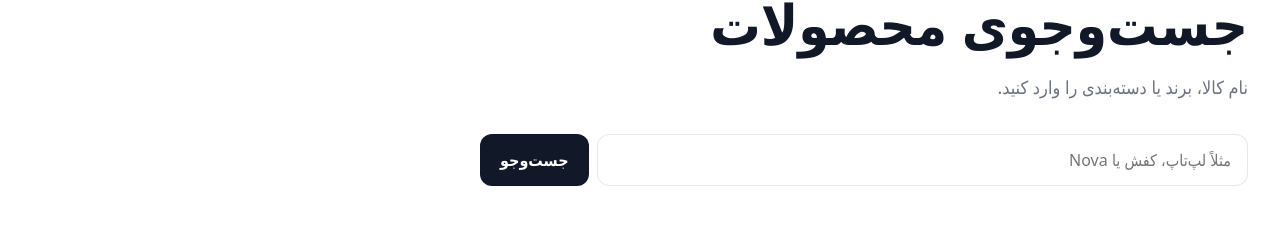
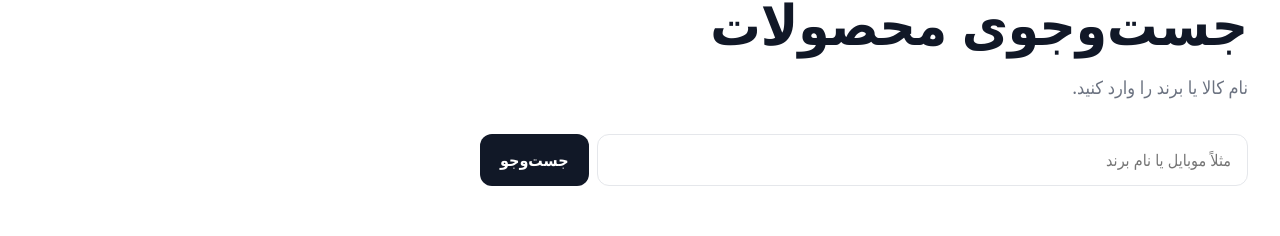
Before and after one commit to miran-digital/miran-website, a Next.js app in the folder apps/web/: page /search in a window 1280 px wide. Shown: the part 276-512 px from the top of the page. Built offline with nearby package versions, Linux system fonts and the light colour scheme.

Commit message:
feat(storefront): search real database products

```diff
--- a/apps/web/src/app/search/page.tsx
+++ b/apps/web/src/app/search/page.tsx
@@ -1,10 +1,12 @@
 import type { Metadata } from "next";
 import { Container } from "@miran/ui";
-import { searchCatalogProducts } from "@/features/catalog/catalog-data";
 import { ProductGrid } from "@/features/catalog/product-grid";
+import { searchRealCatalogProducts } from "@/features/catalog/real-search-data";
 import styles from "@/features/catalog/discovery.module.css";
 
 type SearchParams = Record<string, string | string[] | undefined>;
+
+export const dynamic = "force-dynamic";
 
 function firstValue(value: string | string[] | undefined) {
   return Array.isArray(value) ? value[0] : value;
@@ -34,7 +36,7 @@ export default async function SearchPage({
 }) {
   const raw = await searchParams;
   const query = (firstValue(raw.q) ?? "").trim().slice(0, 100);
-  const result = await searchCatalogProducts({
+  const result = await searchRealCatalogProducts({
     query,
     page: parsePage(firstValue(raw.page)),
     pageSize: 12,
@@ -53,8 +55,8 @@ export default async function SearchPage({
           <h1>{query ? `نتایج «${query}»` : "جست‌وجوی محصولات"}</h1>
           <p>
             {query
-              ? `${result.totalProducts.toLocaleString("fa-IR")} محصول پیدا شد.`
-              : "نام کالا، برند یا دسته‌بندی را وارد کنید."}
+              ? `${result.totalProducts.toLocaleString("fa-IR")} محصول واقعی پیدا شد.`
+              : "نام کالا یا برند را وارد کنید."}
           </p>
         </header>
         <form className={styles.searchForm} action="/search" method="get">
@@ -67,7 +69,7 @@ export default async function SearchPage({
             type="search"
             defaultValue={query}
             maxLength={100}
-            placeholder="مثلاً لپ‌تاپ، کفش یا Nova"
+            placeholder="مثلاً موبایل یا نام برند"
           />
           <button type="submit">جست‌وجو</button>
         </form>
```
